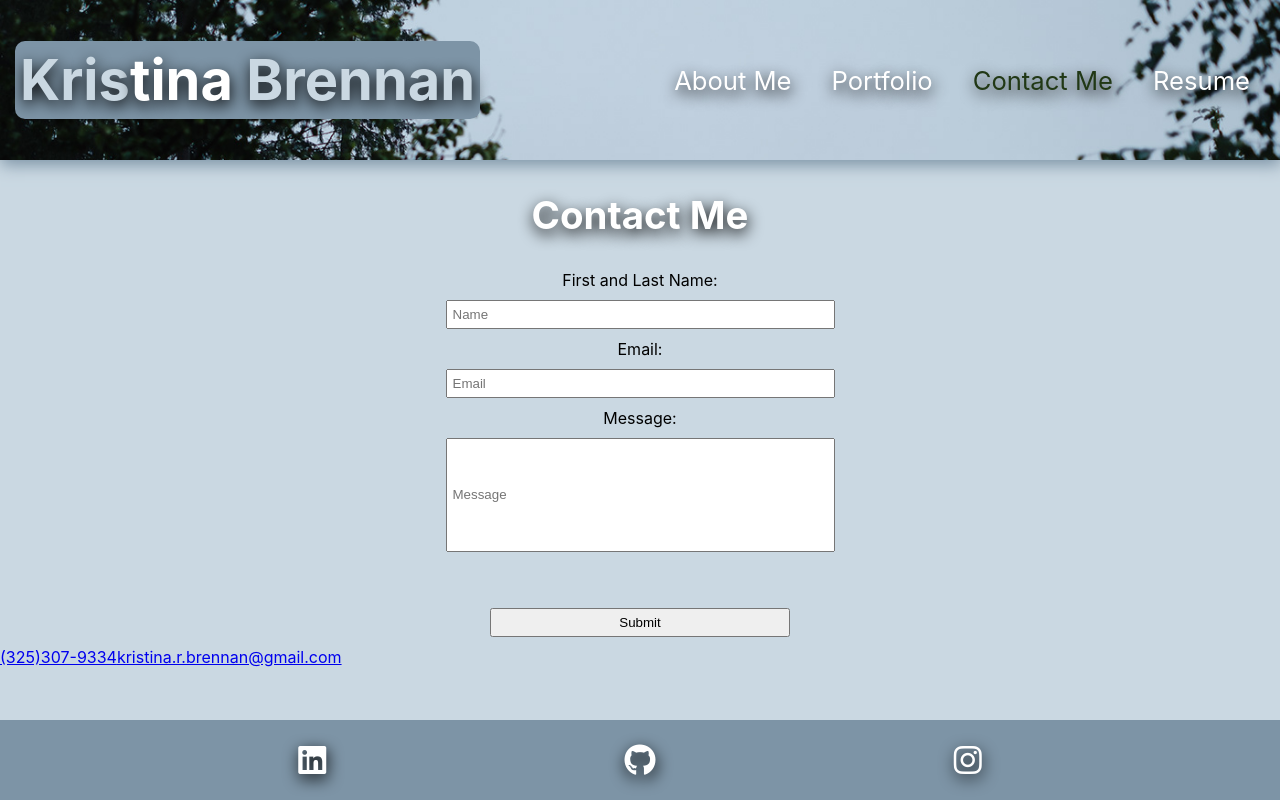
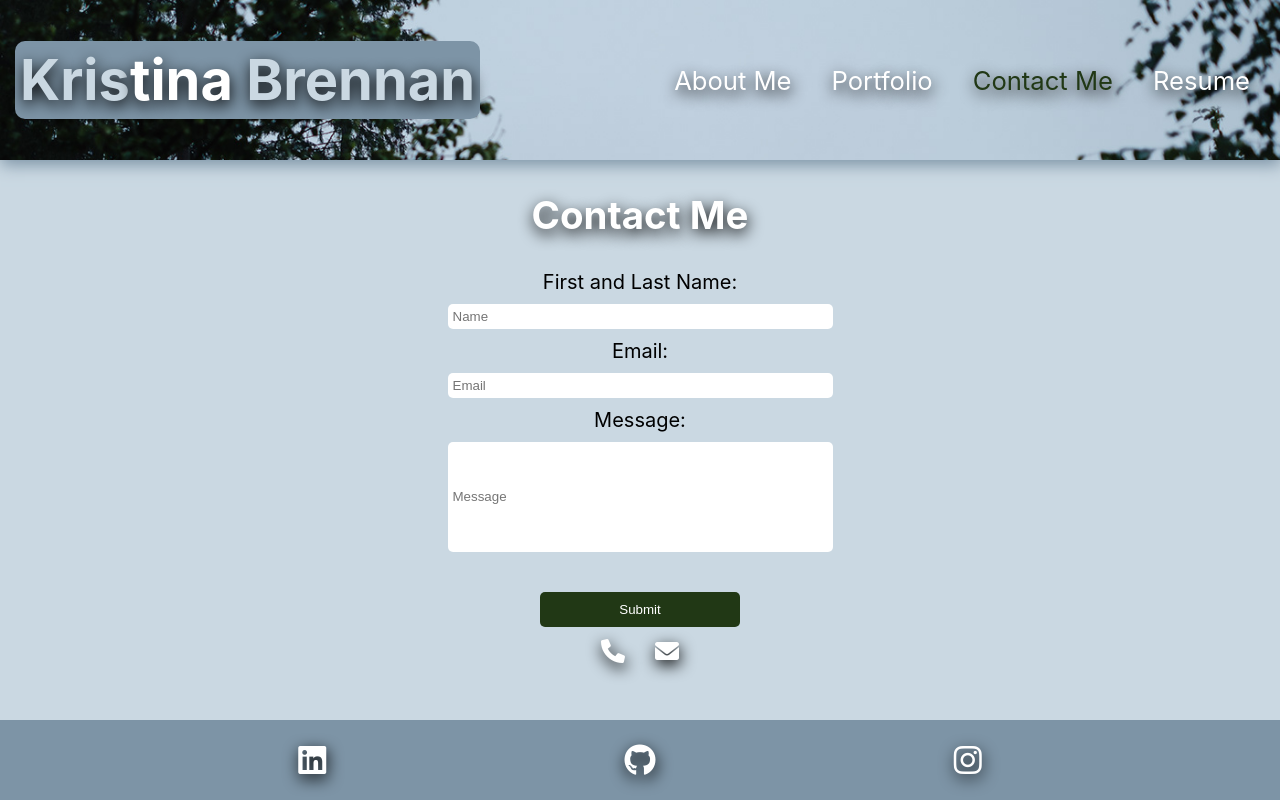
Before and after one commit to thetinaest/react-portfolio, a React (Create React App) app: page / in a window 1280 px wide. Both pictures are taken after a click on the item "Contact Me". Built offline with nearby package versions, Linux system fonts and the light colour scheme.

Commit message:
finished contact form, finished resume section, added styling

```diff
--- a/src/App.js
+++ b/src/App.js
@@ -71,6 +71,11 @@ const avatar = {
   picture: require('./assets/dog.jpg')
 }
 
+const resume = {
+  resume: require('./assets/Profile.pdf'),
+  link: './assets/Profile.pdf'
+}
+
 function App() {
   const [curOption, setCurOption] = useState(options[0]);
 
@@ -85,7 +90,7 @@ function App() {
           {curOption.name === 'About Me' && <About avatar={avatar}/>}
           {curOption.name === 'Portfolio' && <Portfolio projects={projects}></Portfolio>}
           {curOption.name === 'Contact Me' && <Contact/>}
-          {curOption.name === 'Resume' && <Resume/>}
+          {curOption.name === 'Resume' && <Resume resume={resume}/>}
           <Footer></Footer>
         </main>
 
--- a/src/components/contact.js
+++ b/src/components/contact.js
@@ -2,11 +2,23 @@ import React from 'react';
 import { useState } from 'react';
 
 function Contact(props) {
+    const [error, setError] = useState('');
+
     function handleSubmit(e) {
         e.preventDefault();
+        const name = document.getElementById('name');
+        const email = document.getElementById('email');
+        const message = document.getElementById('message');
+
+        if (name.value !== '' && email.value !== '' && message.value !== '') {
+            setError('Information submitted. Thank you!');
+        }
+
+        name.value = '';
+        email.value = '';
+        message.value = '';
     }
 
-    const [error, setError] = useState('');
     function handleChange(e) {
         if(e.target.value !== '') {
             setError('');
@@ -23,7 +35,7 @@ function Contact(props) {
     }
 
     return(
-        <section href='/about-me'>
+        <section>
             <h2>Contact Me</h2>
             <section>
                 <form id="form" onSubmit={handleSubmit}>
@@ -32,12 +44,14 @@ function Contact(props) {
                         <label for="email">Email:</label><br />
                         <input type="text" id="email" name="email" placeholder='Email' onBlur={handleChange}/><br />
                         <label for="message">Message:</label><br />
-                        <input type="text" id="message" name="message" className='message' placeholder='Message' onBlur={handleChange}/><br /><br />
+                        <input type="text" id="message" name="message" className='message' placeholder='Message' onBlur={handleChange}/><br />
                         <p id='error'>{error}</p>
                         <button type="submit" value="Submit">Submit</button>
                 </form>
-                <a href='tel:3253079334'>(325)307-9334</a>
-                <a href='mailto:kristina.r.brennan@gmail.com'>kristina.r.brennan@gmail.com</a>
+                <div className='contact'>
+                    <a href='tel:3253079334'><i class="fa-solid fa-phone"></i></a>
+                    <a href='mailto:kristina.r.brennan@gmail.com'><i class="fa-solid fa-envelope"></i></a>
+                </div>
             </section>
         </section>
     );
--- a/src/components/resume.js
+++ b/src/components/resume.js
@@ -1,9 +1,34 @@
 import React from 'react';
 
 function Resume(props) {
+    const {resume} = props;
     return(
-        <section>
-            <p>Resume download coming soon!</p>
+        <section className='skills'>
+            <h2>Proficiencies</h2>
+            <div className='backEnd'>
+                <h3>Back-End: </h3>
+                <ul>
+                    <li>MERN</li>
+                    <li>Node.js</li>
+                    <li>MySQL</li>
+                    <li>Apollo Server</li>
+                    <li>Express.js</li>
+                    <li>Sequelize</li>
+                    <li>PHP</li>
+                </ul>
+            </div>
+            <div className='frontEnd'>
+                <h3>Front-End: </h3>
+                <ul>
+                    <li>JavaScript</li>
+                    <li>HTML and CSS</li>
+                    <li>React</li>
+                    <li>PHP</li>
+                </ul>
+            </div>
+            <div className='download'>
+                <button><a href={resume.link} download>Download my Resume here!</a></button>
+            </div>
         </section>
     );
 };
--- a/src/index.css
+++ b/src/index.css
@@ -68,6 +68,7 @@ h2 {
 .avatar {
   width: 200px;
   border-radius: 100px;
+  box-shadow: 1px 5px 15px black;
 }
 
 li {
@@ -77,7 +78,7 @@ li {
   padding: 20px;
 }
 
-li:hover, footer a:hover {
+li:hover, footer a:hover{
   text-shadow: 1px 5px 15px black, 1px 5px 15px white;
   font-weight: bold;
   transition: 0.1s;
@@ -133,22 +134,82 @@ h2 {
 
 form {
   text-align: center;
+  font-size: 20px;
 }
 
 input {
   width: 375px;
   padding: 5px;
   margin: 10px;
+  border: none;
+  border-radius: 5px;;
+}
+
+.contact {
+  text-align: center;
+}
+.contact a {
+  color: white;
+  font-size: 3vh;
+  padding: 10px;
+  margin: 5px;
+  text-shadow: 1px 5px 15px black;
 }
 
 button {
-  width: 300px;
-  padding: 5px;
+  border: none;
+  color: white;
+  background-color: #213815;
+  border-radius: 5px;
+  width: 200px;
+  padding: 10px;
   margin: 10px;
+}
+
+button:active {
+  background-color: #7e9672;
 }
 
 .message {
   height: 100px;
+}
+
+.skills {
+  justify-content: center;
+  display: flex;
+  flex-wrap: wrap;
+}
+
+.skills div {
+  margin-right: 20px;
+  margin-left: 20px;
+}
+
+.skills h2 {
+  text-align: center;
+  width: 100%;
+}
+
+.skills h3 {
+  text-align: center;
+}
+
+.skills li {
+  font-size: 15px;
+  padding: 5px;
+  margin: 5px;
+}
+
+.download {
+  text-align: center;
+  width: 100%;
+}
+
+.skills a {
+  text-align: center;
+  text-decoration: none;
+  font-size: 20px;
+  color: white;
 }
 
 footer {
```
Also changed, not shown: 2 other files (tests, documents, lock files or other folders).
